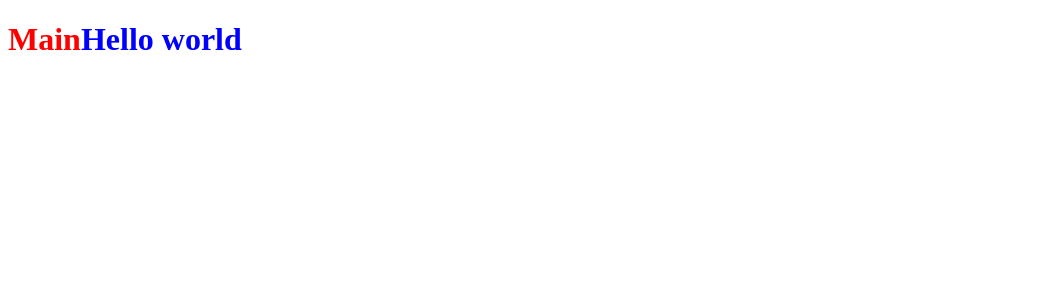
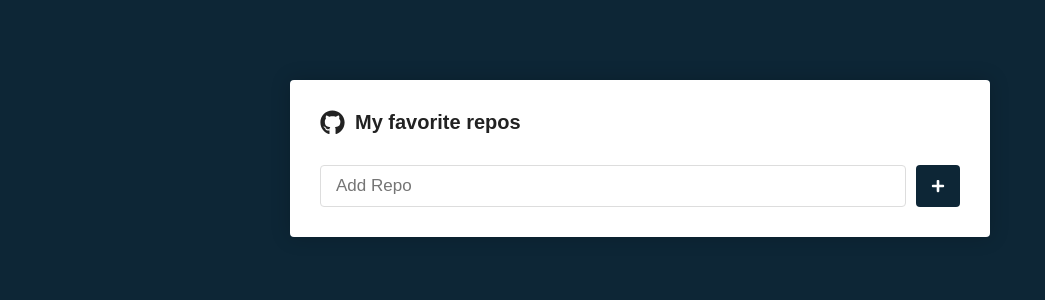
Before and after one commit to jefferson206/favorite-github, a React (Create React App) app: page / in a window 1280 px wide. Shown: the top 300 px of the page, without its empty margins (0-1045 px from the left). Built offline with nearby package versions, Linux system fonts and the light colour scheme.

Commit message:
Styling: Implementation global styles and Main styles

```diff
--- a/package.json
+++ b/package.json
@@ -8,6 +8,7 @@
     "@testing-library/user-event": "^13.5.0",
     "react": "^18.3.1",
     "react-dom": "^18.3.1",
+    "react-icons": "^5.3.0",
     "react-router-dom": "^7.0.1",
     "react-scripts": "5.0.1",
     "styled-components": "^6.1.13",
--- a/src/App.js
+++ b/src/App.js
@@ -1,9 +1,13 @@
 import React from "react";
 import Routers from "./routes";
+import GlobalStyle from "./styles/global";
 
 function App() {
   return (
-    <Routers></Routers>
+    <>
+      <GlobalStyle />
+      <Routers></Routers>
+    </>
   );
 }
 
--- a/src/pages/Main/index.js
+++ b/src/pages/Main/index.js
@@ -1,12 +1,25 @@
+import { FaGithub, FaPlus } from "react-icons/fa";
 import React from "react";
-import { Title } from "./styles";
+import { Container, Form, SubmitButton } from "./styles";
 
 function Main() {
     return (
-      <Title>
-        Main
-        <span>Hello world</span>
-      </Title>
+      <Container>
+
+        <h1 >
+          <FaGithub size={25} />
+          My favorite repos
+        </h1>
+
+        <Form onSubmit={() => { }}>
+          <input type="text" placeholder="Add Repo"/>
+
+          <SubmitButton>
+            <FaPlus color="#FFF" size={14}/>
+          </SubmitButton>
+
+        </Form>
+      </Container>
     );
   }
 
--- a/src/pages/Main/styles.js
+++ b/src/pages/Main/styles.js
@@ -1,9 +1,44 @@
 import styled from "styled-components";
 
-export const Title = styled.h1`
-    color: #FF0000;
+export const Container = styled.div`
+    max-width: 700px;
+    background-color: #FFF;
+    border-radius: 4px;
+    box-shadow: 0 0 20px rgba(0,0,0, 0.2);
+    padding: 30px;
+    margin: 80px auto;
 
-    span{
-        color: blue;
+    h1{
+        font-size: 20px;
+        display: flex;
+        align-items: center;
+        flex-direction: row;
+        svg{
+            margin-right: 10px;
+        }
     }
 `;
+
+export const Form = styled.form`
+    margin-top: 30px;
+    display: flex;
+    flex-direction: row;
+
+    input{
+        flex: 1;
+        border: 1px solid #DDD;
+        padding: 10px 15px;
+        border-radius: 4px;
+        font-size: 17px;
+    }
+`;
+
+export const SubmitButton = styled.button`
+    background: #0D2636;
+    border: 0;
+    border-radius: 4px;
+    margin-left: 10px;
+    padding: 0 15px;
+    display: flex;
+    align-items: center;
+`;
--- /dev/null
+++ b/src/styles/global.js
@@ -0,0 +1,31 @@
+import { createGlobalStyle } from "styled-components";
+
+export default createGlobalStyle`
+*{
+    margin: 0;
+    padding: 0;
+    outline: 0;
+    box-sizing: border-box;
+}
+
+html, body #root{
+    min-height: 100%;
+}
+
+body{
+    background-color: #0D2636;
+    font-size: 14px;
+    -webkit-font-smoothing: antialised !important;
+}
+
+body, input, button{
+    color: #222;
+    font-size: 14px;
+    font-family: Arial, Helvetica, sans-serif;
+}
+
+button{
+    cursor: pointer;
+}
+
+`;
```
Also changed, not shown: 1 other file (tests, documents, lock files or other folders).
